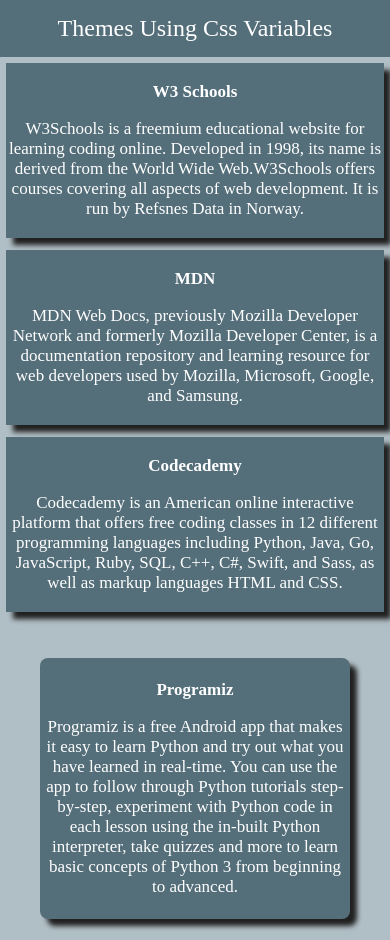
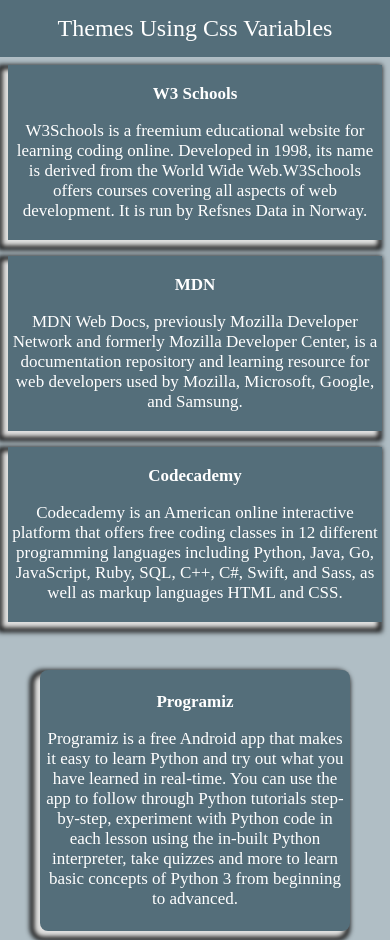
Before and after one commit to anandgarikapati/Themes-Using-Css-Variables, a plain HTML site: page index.html in a window 390 px wide. Shown: the top 940 px of the page. Drawn offline with Linux system fonts and the light colour scheme.

Commit message:
css changes

```diff
--- a/index.css
+++ b/index.css
@@ -8,7 +8,7 @@ body {
     --font-size: 17px;
     --header-size: 1.5rem;
     --background-color: #546e7a;
-    --box-shadow: 7px 7px 5px #212121;
+    --box-shadow: -5px 5px  5px 1px #e0e0df, -5px 5px 5px 5px black;
     --border-radius: 8px;
     --font-color:white
 }
@@ -44,7 +44,6 @@ p,h3 {
 article{
     font-size: var(--font-size);
     margin: 40px;
-    /* height: 140px; */
     border-radius: var(--border-radius);
     background-color: var(--background-color);
     box-shadow: var( --box-shadow);
@@ -74,12 +73,10 @@ button:hover {
 }
 @media only screen and (max-width: 480px) {
     .main {
-
         display: flex;
         flex-wrap: wrap;
-
-
-
     }
-
+    section {
+        margin: 8px;
+    }
 }
```
